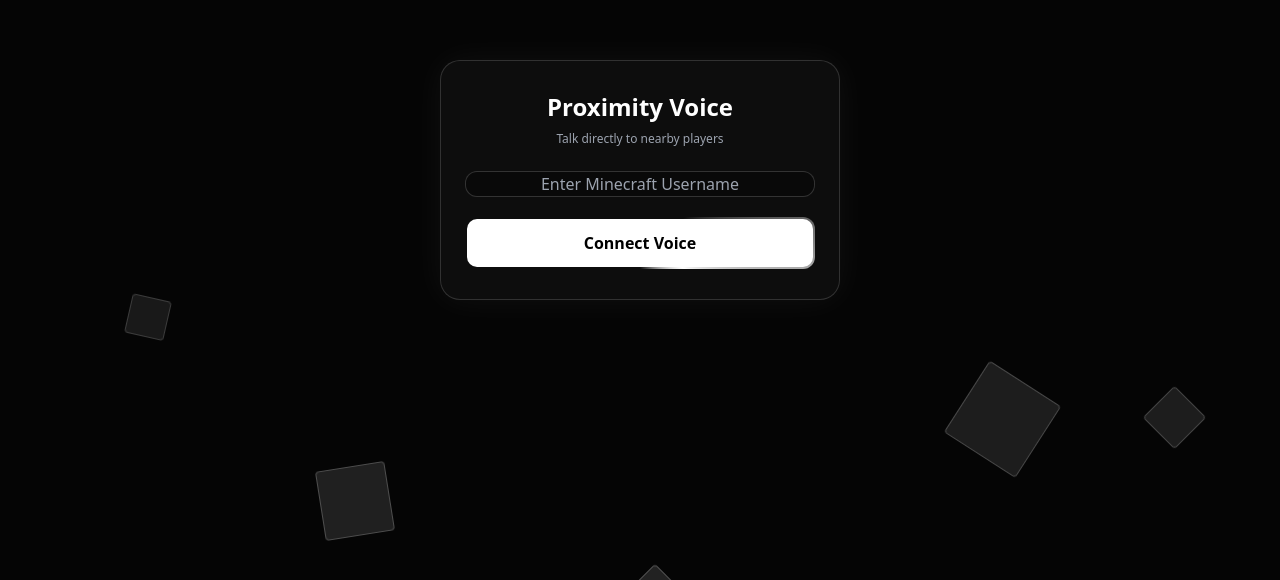
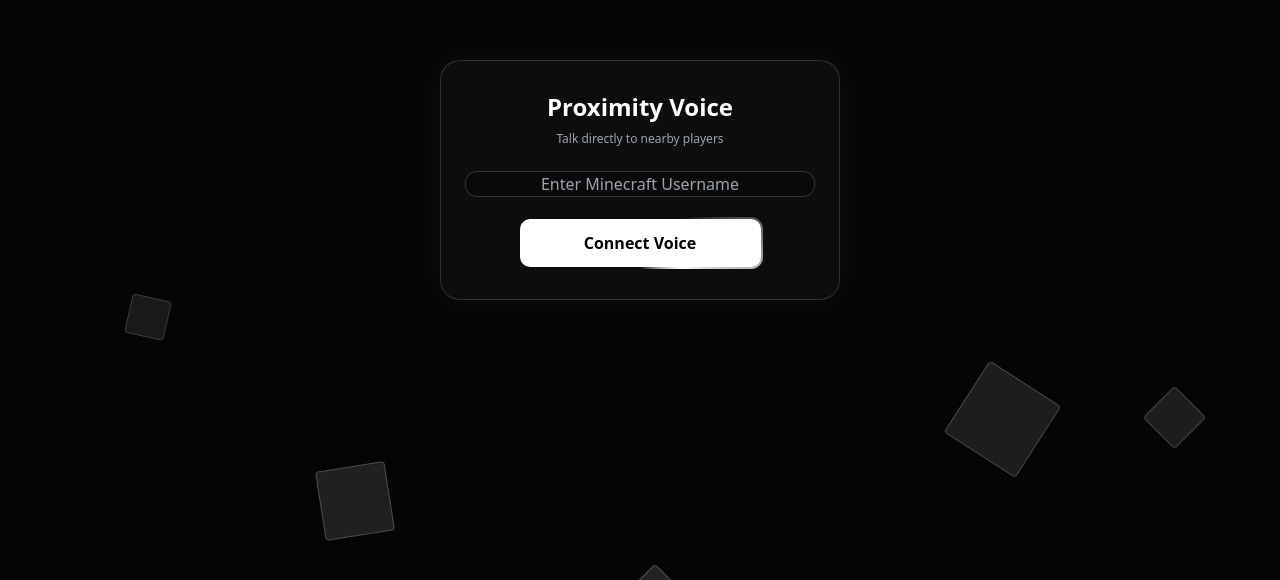
Before and after one commit to mrafekhajavi-ship-it/Hivemc, a website: page public/index.html in a window 1280 px wide. Shown: the part 220-800 px from the top of the page. Drawn offline with nearby package versions, Linux system fonts and the light colour scheme; no server answers.

Commit message:
Update index.html

```diff
--- a/public/index.html
+++ b/public/index.html
@@ -63,7 +63,7 @@
       background: #090909; color: #fff; text-align: center; font-size: 15px;
     }
     .rotating-border-btn {
-      position: relative; overflow: hidden; width: 100%;
+      position: relative; overflow: hidden; width: 70%;
       padding: 2px; border: 0; border-radius: 12px;
       background: transparent; cursor: pointer;
     }
```
